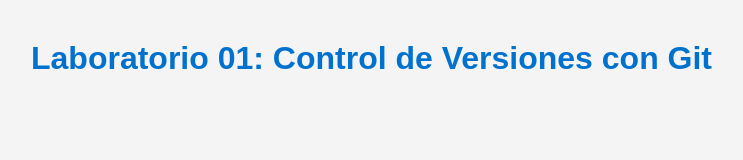
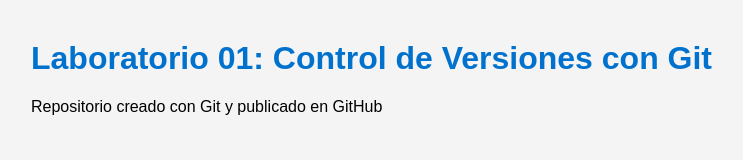
Before and after one commit to ericDeveloper-Tecsup/lab01, a plain HTML site: page index.html in a window 1280 px wide. Shown: the whole page, without its empty margins (9-752 px from the left). Drawn offline with Linux system fonts and the light colour scheme.

Commit message:
Agrega parrafo descriptivo en index.html

```diff
--- a/index.html
+++ b/index.html
@@ -7,5 +7,6 @@
 </head>
 <body>
   <h1>Laboratorio 01: Control de Versiones con Git</h1>
+  <p>Repositorio creado con Git y publicado en GitHub</p>
 </body>
 </html>
```
